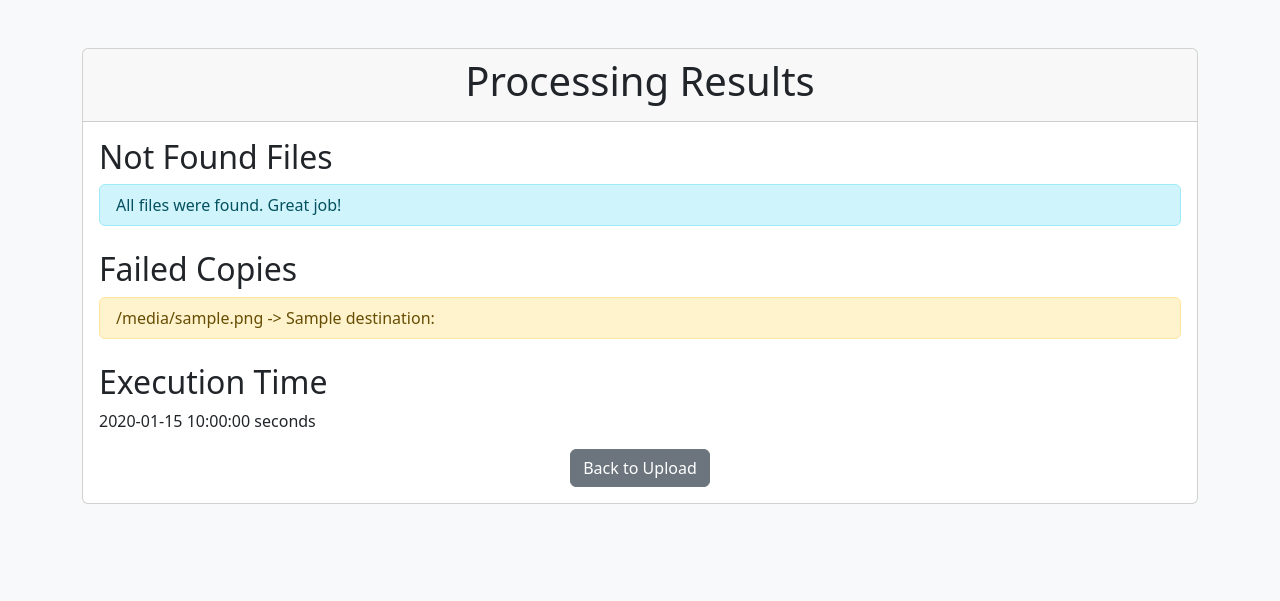
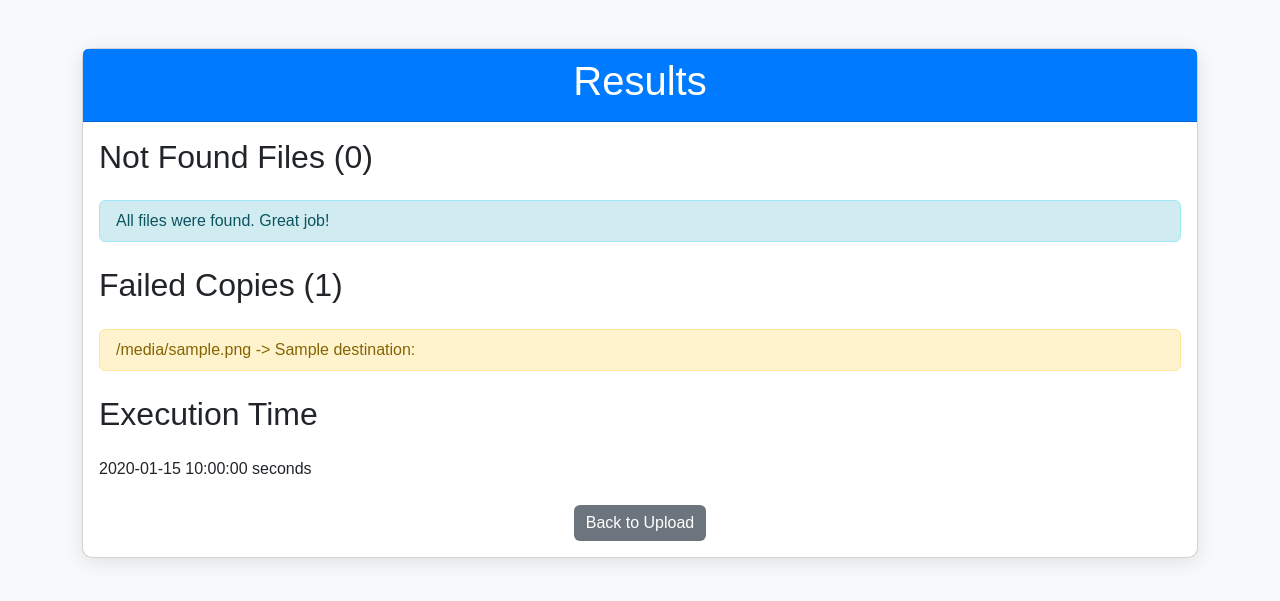
Before and after one commit to abiruzzamanabir/bot, a Flask app: template templates/results.html in a window 1280 px wide. Shown: the top 601 px of the page. Run offline with Flask 3, Linux system fonts and the light colour scheme; the template is opened without the code that fills it: most values are stand-ins (such as "Sample title", 1, 10 or a date in 2020).

Commit message:
design change

```diff
--- a/app.py
+++ b/app.py
@@ -95,6 +95,9 @@ def submit():
     # Start file processing
     not_found_files, failed_copies, execution_time = process_files(excel_url, video_folder_url, final_folder)
 
+    # Format execution time to two decimal places
+    execution_time = f"{execution_time:.2f}"
+
     return render_template('results.html',
                            not_found_files=not_found_files,
                            failed_copies=failed_copies,
--- a/templates/results.html
+++ b/templates/results.html
@@ -3,7 +3,7 @@
   <head>
     <meta charset="UTF-8" />
     <meta name="viewport" content="width=device-width, initial-scale=1.0" />
-    <title>Processing Results</title>
+    <title>Results</title>
     <link
       rel="icon"
       type="image/x-icon"
@@ -13,18 +13,58 @@
       href="https://cdn.jsdelivr.net/npm/bootstrap@5.3.0-alpha1/dist/css/bootstrap.min.css"
       rel="stylesheet"
     />
+    <style>
+      body {
+        background-color: #f8f9fa;
+        font-family: Arial, sans-serif;
+      }
+      .card {
+        border-radius: 10px;
+        box-shadow: 0 4px 20px rgba(0, 0, 0, 0.1);
+      }
+      .card-header {
+        background-color: #007bff;
+        color: white;
+        border-top-left-radius: 10px;
+        border-top-right-radius: 10px;
+      }
+      .list-group-item {
+        border-radius: 8px;
+      }
+      .list-group-item-danger {
+        background-color: #f8d7da;
+        color: #721c24;
+      }
+      .list-group-item-warning {
+        background-color: #fff3cd;
+        color: #856404;
+      }
+      .list-group-item-info {
+        background-color: #d1ecf1;
+        color: #0c5460;
+      }
+      .btn-secondary {
+        background-color: #6c757d;
+        border: none;
+      }
+      .btn-secondary:hover {
+        background-color: #5a6268;
+      }
+    </style>
   </head>
-  <body class="bg-light">
+  <body>
     <div class="container mt-5">
       <div class="card">
         <div class="card-header text-center">
-          <h1>Processing Results</h1>
+          <h1>Results</h1>
         </div>
         <div class="card-body">
-          <h2>Not Found Files</h2>
+          <h2 class="mb-4">Not Found Files ({{ not_found_files | length }})</h2>
           <ul class="list-group mb-4">
             {% if not_found_files %} {% for file in not_found_files %}
-            <li class="list-group-item list-group-item-danger">{{ file }}</li>
+            <li class="list-group-item list-group-item-danger my-1">
+              {{ file }}
+            </li>
             {% endfor %} {% else %}
             <li class="list-group-item list-group-item-info">
               All files were found. Great job!
@@ -32,7 +72,7 @@
             {% endif %}
           </ul>
 
-          <h2>Failed Copies</h2>
+          <h2 class="mb-4">Failed Copies ({{ failed_copies | length }})</h2>
           <ul class="list-group mb-4">
             {% if failed_copies %} {% for failure in failed_copies %}
             <li class="list-group-item list-group-item-warning">
@@ -46,10 +86,10 @@
             {% endif %}
           </ul>
 
-          <h2>Execution Time</h2>
-          <p>{{ execution_time }} seconds</p>
+          <h2 class="mb-4">Execution Time</h2>
+          <p class="font-weight-bold">{{ execution_time }} seconds</p>
 
-          <div class="text-center">
+          <div class="text-center mt-4">
             <a href="/" class="btn btn-secondary">Back to Upload</a>
           </div>
         </div>
```
Also changed, not shown: templates/form.html (+7 -4 lines).
